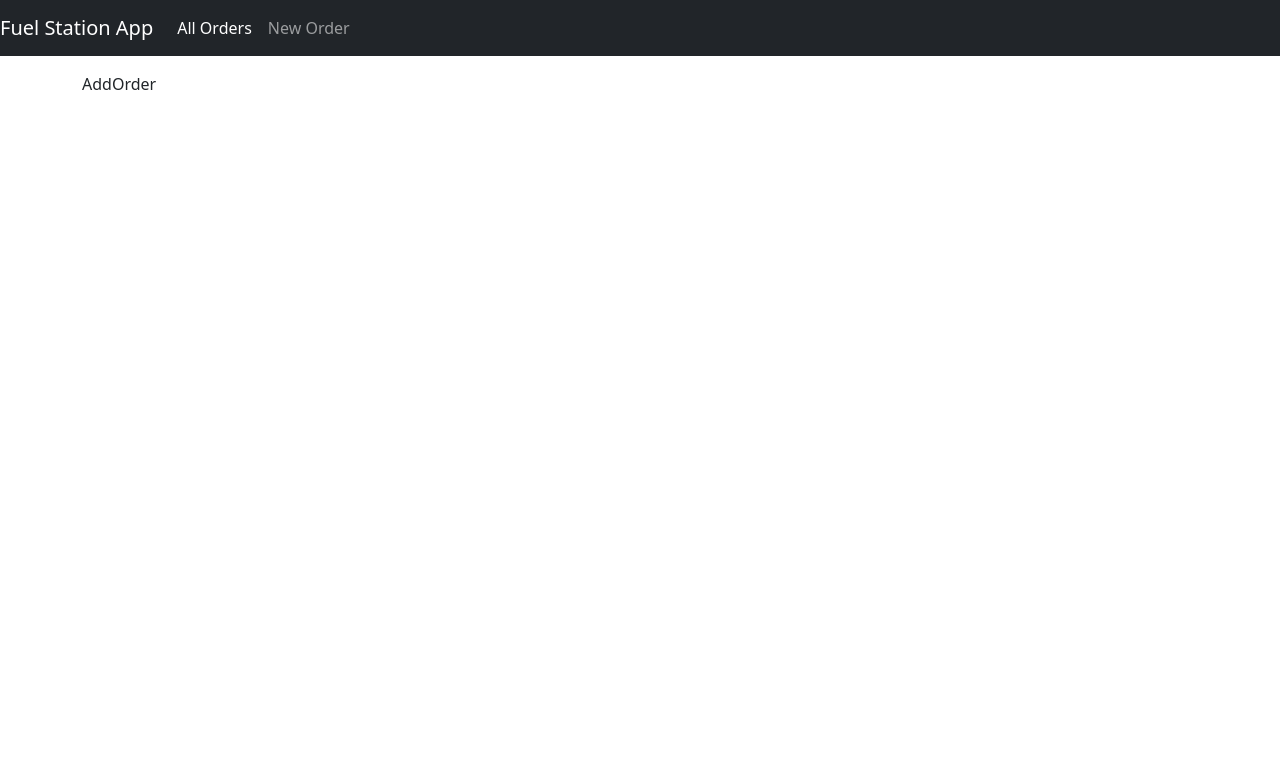
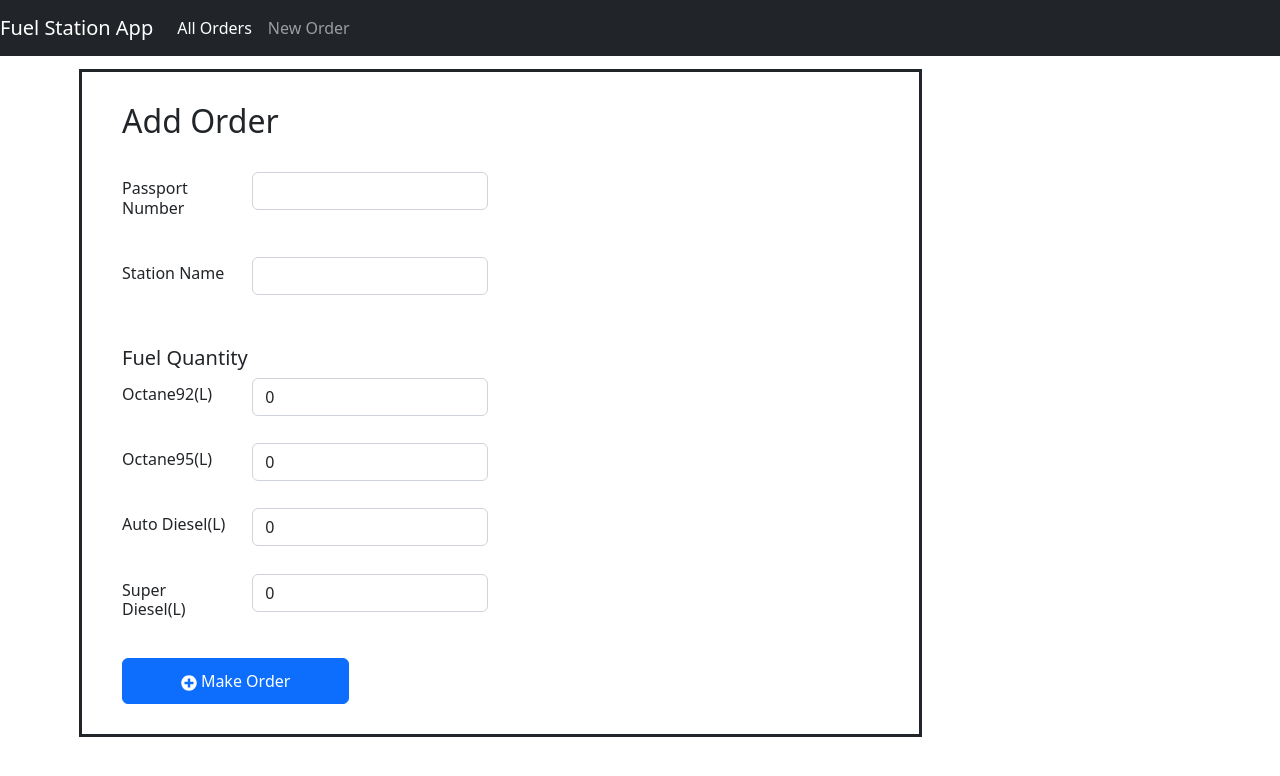
Before and after one commit to harshani24/fuel-distribution-system, a React (Create React App) app in the folder frontend/fuel-station-app/: page /add-order in a window 1280 px wide. Shown: the top 776 px of the page. Built offline with nearby package versions, Linux system fonts and the light colour scheme.

Commit message:
completed add order part

```diff
--- a/frontend/fuel-station-app/package.json
+++ b/frontend/fuel-station-app/package.json
@@ -10,6 +10,7 @@
     "bootstrap": "^5.2.0",
     "react": "^18.2.0",
     "react-dom": "^18.2.0",
+    "react-icons": "^4.4.0",
     "react-router-dom": "^6.3.0",
     "react-scripts": "5.0.1",
     "web-vitals": "^2.1.4"
--- a/frontend/fuel-station-app/src/components/add-order.component.js
+++ b/frontend/fuel-station-app/src/components/add-order.component.js
@@ -1,10 +1,141 @@
-import React from 'react';
+import React, { useState } from 'react';
+import axios from 'axios';
+
+import {FaPlusCircle} from 'react-icons/fa';
 
 const AddOrder = () => {
    console.log("Add Order");
+
+   const [passport, setPassport] = useState('');
+   const [station, setStation] = useState('');
+
+   const [octane92, setOctane92] = useState(false);
+   const [quantityOctane92 , setQuantityOctane92] = useState(0);
+   const [octane95, setOctane95] = useState(false);
+   const [quantityOctane95 , setQuantityOctane95] = useState(0);
+   const [autoDiesel, setAutoDiesel] = useState(false);
+   const [quantityAutoDiesel , setQuantityAutoDiesel] = useState(0);
+   const [superDiesel, setSuperDiesel] = useState(false);
+   const [quantitySuperDiesel , setQuantitySuperDiesel] = useState(0);
+
+   const onSubmit = (e) =>{
+        e.preventDefault();
+
+        const order = {
+            passport : passport,
+            station : station,
+            octane92 : octane92,
+            quantityOctane92 : quantityOctane92,
+            octane95 : octane95,
+            quantityOctane95 : quantityOctane95,
+            autoDiesel : autoDiesel,
+            quantityAutoDiesel : quantityAutoDiesel,
+            superDiesel : superDiesel,
+            quantitySuperDiesel : quantitySuperDiesel
+        }
+
+        console.log(order);
+
+        axios.post("http://localhost:8191/orders" , order)
+             .then(res => console.log(res.data))
+             .catch(err => console.log(err));
+
+        window.location = '/';
+
+   }
+
     return (
-        <div>
-            AddOrder
+        <div style={{outlineStyle:"solid", width:"75%" ,height:"100%", padding:"30px 40px"}}>
+            <h2> Add Order</h2> <br/>
+
+            <form onSubmit={onSubmit}>
+
+                <div className='form-group row'>
+                    <label className='col-sm-2 col-form-label'> <h6> Passport Number</h6></label>
+
+                    <div className="col-sm-4">
+                    <input type='text' required className='form-control' name='passport' value={passport} onChange={e => setPassport(e.target.value)} />
+                    </div>
+
+                </div>
+                <br/>
+
+                <div className='form-group row'>
+                    <label className='col-sm-2 col-form-label'><h6> Station Name</h6> </label>
+
+                    <div className="col-sm-4">
+                    <input type ='text' required className='form-control' name='station' value={station} onChange={e => setStation(e.target.value)} />
+                    </div>
+                </div>
+                <br/>
+                <br/>
+
+                <h5>Fuel Quantity</h5>
+
+                <div className='form-group row'>
+                    <label className='col-sm-2 col-form-label'><h6> Octane92(L)</h6> </label>
+
+                    <div className="col-sm-4">
+                    <input type='number' min='0' className='form-control' name='octane92' value={quantityOctane92}
+                    onChange={e => {
+                        setQuantityOctane92(e.target.value);
+                        if(e.target.value> 0) {
+                            setOctane92(true);
+                        }
+                        }} />
+                    </div>
+                </div>
+                <br/>
+
+                <div className='form-group row'>
+                    <label className='col-sm-2 col-form-label'><h6> Octane95(L)</h6> </label>
+
+                    <div className="col-sm-4">
+                    <input type='number' min='0'  className='form-control' name='octane95' value={quantityOctane95}
+                    onChange={e => {
+                        setQuantityOctane95(e.target.value);
+                        if(e.target.value> 0) {
+                            setOctane95(true);
+                        }
+                        }} />
+                    </div>
+                </div>
+                <br/>
+
+                <div className='form-group row'>
+                    <label className='col-sm-2 col-form-label'><h6> Auto Diesel(L)</h6> </label>
+
+                    <div className="col-sm-4">
+                    <input type='number'  min='0'  className='form-control' name='autoDiesel' value={quantityAutoDiesel}
+                    onChange={e => {
+                        setQuantityAutoDiesel(e.target.value);
+                        if(e.target.value> 0) {
+                            setAutoDiesel(true);
+                        }
+                        }} />
+                    </div>
+                </div>
+                <br/>
+
+                <div className='form-group row'>
+                    <label className='col-sm-2 col-form-label'><h6> Super Diesel(L)</h6> </label>
+                    <div className="col-sm-4">
+                    <input type='number'  min='0'  className='form-control' name='superDiesel' value={quantitySuperDiesel}
+                    onChange={e => {
+                        setQuantitySuperDiesel(e.target.value);
+                        if(e.target.value> 0) {
+                            setSuperDiesel(true);
+                        }
+                        }} />
+                    </div>
+                </div>
+                <br/>
+
+                <div className='form-group'>
+                    <button type="submit" className="btn btn-primary" style={{width:"30%" , padding:"10px 40px"}}><FaPlusCircle />  Make Order</button>
+                </div>
+
+            </form>
         </div>
     );
 
--- a/frontend/fuel-station-app/src/components/order-list.component.js
+++ b/frontend/fuel-station-app/src/components/order-list.component.js
@@ -39,7 +39,7 @@ const OrderList = (props) => {
 
     useEffect( () =>{
         fetchData();
-    },[orders]);
+    },[]);
 
     const ordersList =  () => {
         return orders.map(order => {
@@ -58,7 +58,7 @@ const OrderList = (props) => {
         <div>
             {loading ? <div><Spinner/></div> :
                 <div style={{outlineStyle:"solid", width:"95%" ,height:"100%", padding:"10px 30px"}}>
-                <h3>View All Orders(user-> {user})</h3>
+                <h2>View All Orders(user-> {user})</h2>
 
                 <div className="table-responsive">
                     <table className="table  table-bordered border-dark table-hover">
```
Also changed, not shown: 2 other files (tests, documents, lock files or other folders).
